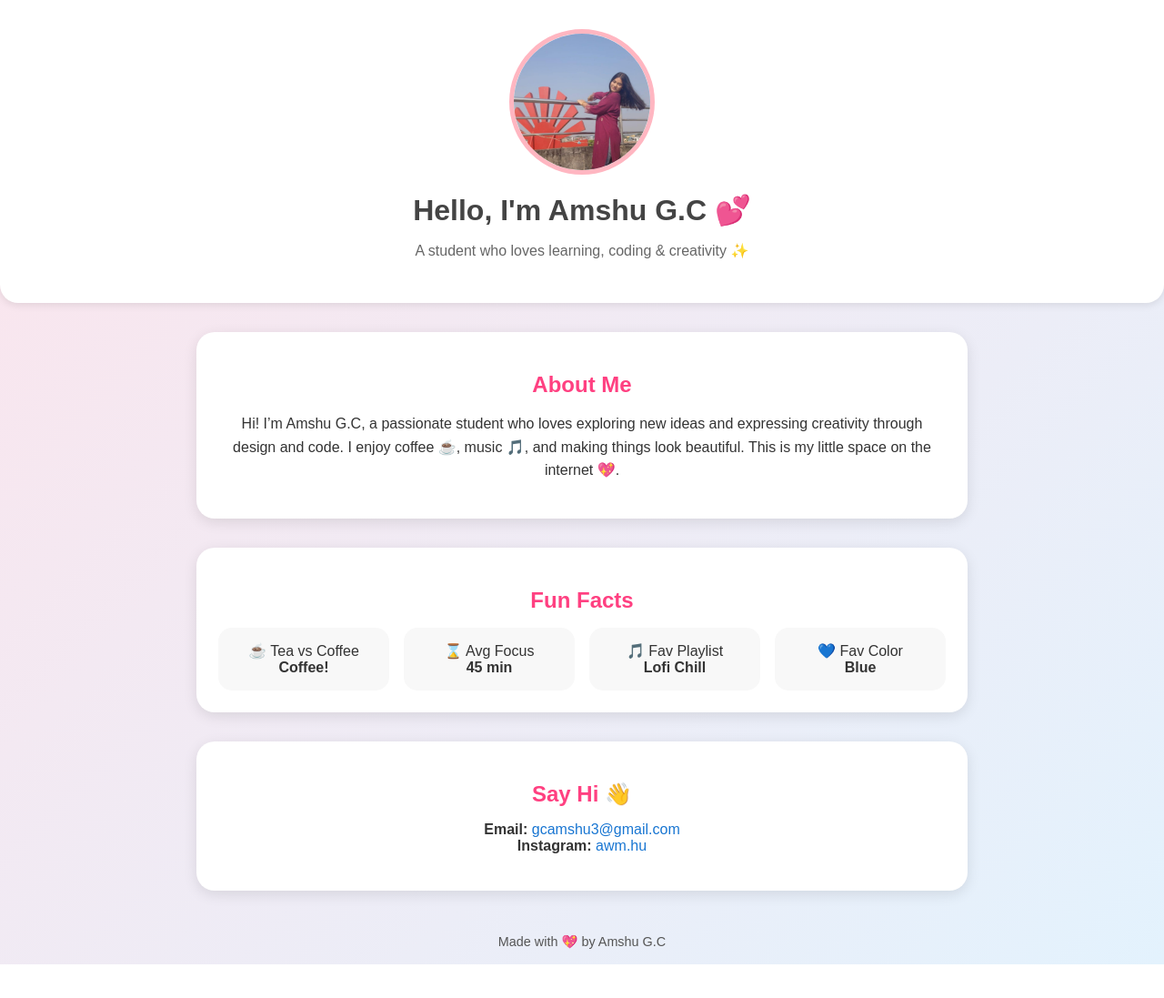
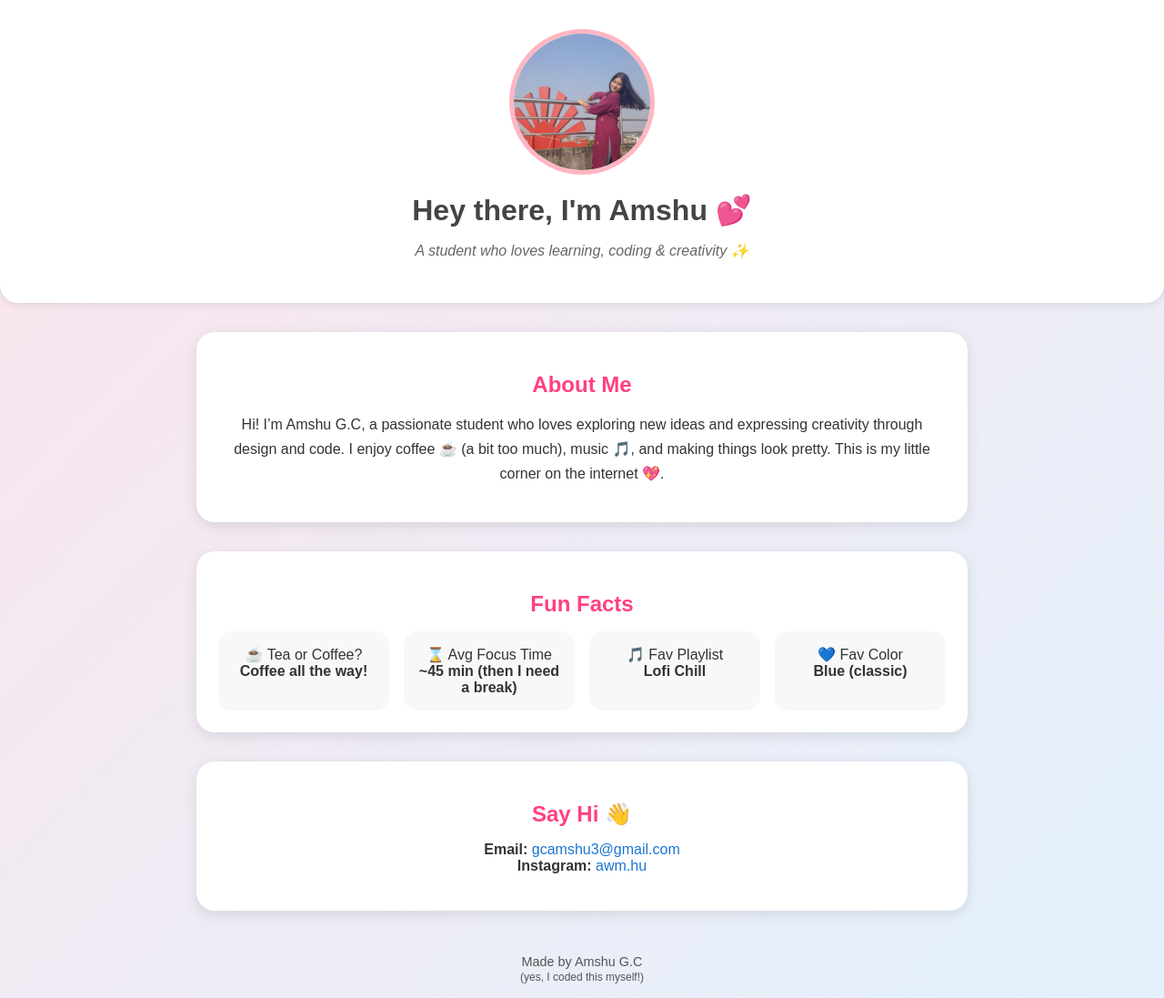
Before and after one commit to Amshu-GC/Amshu2, a plain HTML site: page index.html in a window 1280 px wide. Shown: the whole page at 91% size. Before the commit the page ends 1060 px from the top, so only its background shows below. Drawn offline with Linux system fonts and the light colour scheme.

Commit message:
Update index.html

```diff
--- a/index.html
+++ b/index.html
@@ -2,21 +2,23 @@
 <html lang="en">
 <head>
   <meta charset="UTF-8">
+  <!-- I always forget this viewport thing, but it's important for mobiles -->
   <meta name="viewport" content="width=device-width, initial-scale=1.0">
-  <title>My Portfolio</title>
+  <title>Amshu's Portfolio</title>
   <style>
     body {
-      font-family: 'Poppins', sans-serif;
+      font-family: Poppins, Arial, sans-serif;  /* Added Arial just in case */
       margin: 0;
       padding: 0;
       background: linear-gradient(135deg, #fce4ec, #e3f2fd);
       color: #333;
+      /* maybe I'll add a background image later */
     }
 
     header {
       text-align: center;
       padding: 2rem 1rem;
-      background: white;
+      background: #fff;
       box-shadow: 0 2px 10px rgba(0,0,0,0.1);
       border-radius: 0 0 20px 20px;
     }
@@ -24,19 +26,21 @@
     header img {
       width: 150px;
       height: 150px;
-      border-radius: 50%;
+      border-radius: 50%;  /* making it a circle */
       border: 5px solid #ffb6c1;
       object-fit: cover;
+      /* maybe add a hover effect later */
     }
 
     header h1 {
-      margin: 1rem 0 0.5rem;
+      margin: 1rem 0 .5rem;
       font-size: 2rem;
       color: #444;
     }
 
     header p {
       color: #666;
+      font-style: italic; /* felt like it looks nicer */
     }
 
     section {
@@ -56,7 +60,7 @@
 
     .about p {
       text-align: center;
-      line-height: 1.6;
+      line-height: 1.7;  /* slightly more spacing */
     }
 
     .stats {
@@ -70,7 +74,8 @@
       background: #f8f8f8;
       padding: 1rem;
       border-radius: 15px;
-      transition: transform 0.2s;
+      transition: transform 0.2s ease-in-out;
+      cursor: default; /* just feels nice */
     }
 
     .stat:hover {
@@ -88,14 +93,17 @@
       padding: 1rem;
       font-size: 0.9rem;
       color: #555;
+      margin-top: 2rem;
+      /* Note: Maybe add a top border later */
     }
   </style>
 </head>
 <body>
 
   <header>
-    <img src="amshu.jpg" alt="My Photo">
-    <h1>Hello, I'm Amshu G.C 💕</h1>
+    <!-- Not the best photo, but it works for now -->
+    <img src="amshu.jpg" alt="My Profile Picture">
+    <h1>Hey there, I'm Amshu 💕</h1>
     <p>A student who loves learning, coding & creativity ✨</p>
   </header>
 
@@ -103,18 +111,19 @@
     <h2>About Me</h2>
     <p>
       Hi! I’m Amshu G.C, a passionate student who loves exploring new ideas and
-      expressing creativity through design and code. I enjoy coffee ☕, music 🎵,
-      and making things look beautiful. This is my little space on the internet 💖.
+      expressing creativity through design and code.
+      I enjoy coffee ☕ (a bit too much), music 🎵, and making things look pretty.
+      This is my little corner on the internet 💖.
     </p>
   </section>
 
   <section>
     <h2>Fun Facts</h2>
     <div class="stats">
-      <div class="stat">☕ Tea vs Coffee <br><b>Coffee!</b></div>
-      <div class="stat">⌛ Avg Focus <br><b>45 min</b></div>
+      <div class="stat">☕ Tea or Coffee? <br><b>Coffee all the way!</b></div>
+      <div class="stat">⌛ Avg Focus Time <br><b>~45 min (then I need a break)</b></div>
       <div class="stat">🎵 Fav Playlist <br><b>Lofi Chill</b></div>
-      <div class="stat">💙 Fav Color <br><b>Blue</b></div>
+      <div class="stat">💙 Fav Color <br><b>Blue (classic)</b></div>
     </div>
   </section>
 
@@ -122,12 +131,14 @@
     <h2>Say Hi 👋</h2>
     <p style="text-align:center;">
       <b>Email:</b> <a href="mailto:gcamshu3@gmail.com">gcamshu3@gmail.com</a> <br>
+      <!-- Instagram handle, might change later -->
       <b>Instagram:</b> <a href="https://www.instagram.com/awm.hu/" target="_blank">awm.hu</a>
     </p>
   </section>
 
   <footer>
-    Made with 💖 by Amshu G.C
+    Made by Amshu G.C <br>
+    <small>(yes, I coded this myself!)</small>
   </footer>
 
 </body>
```
